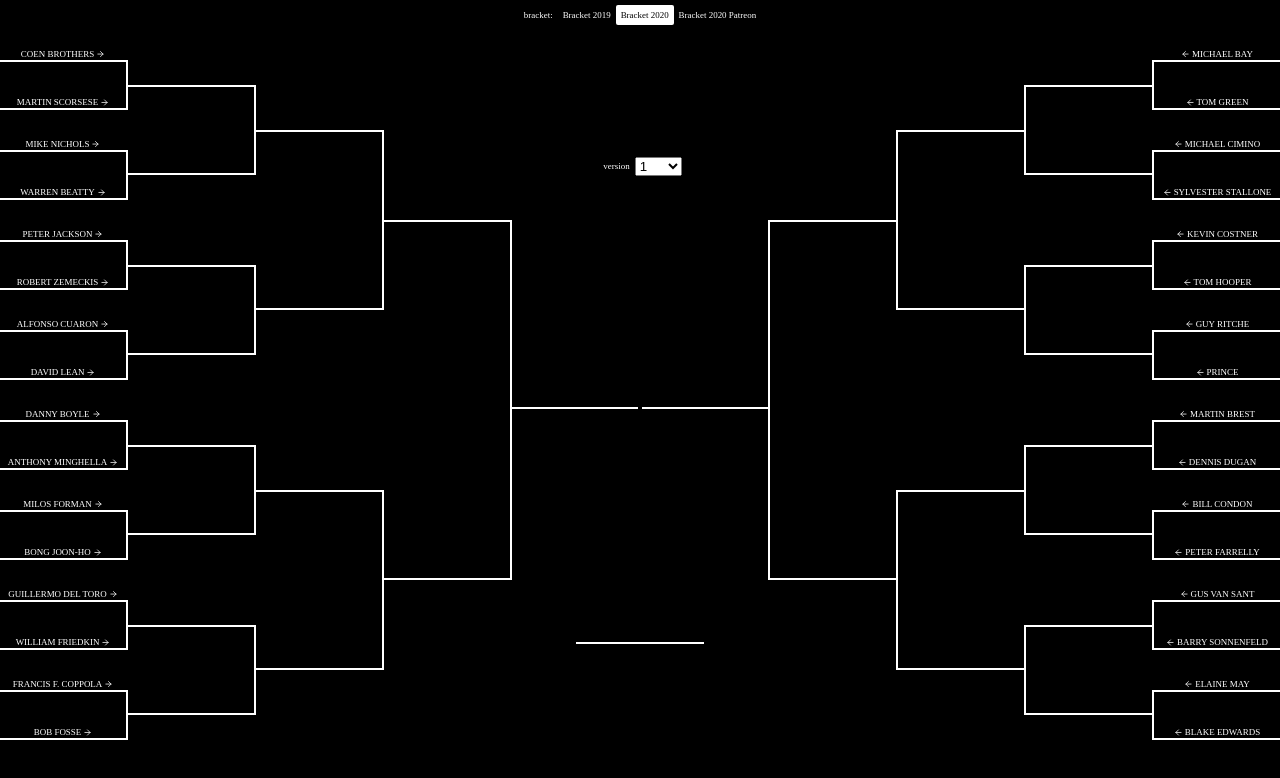
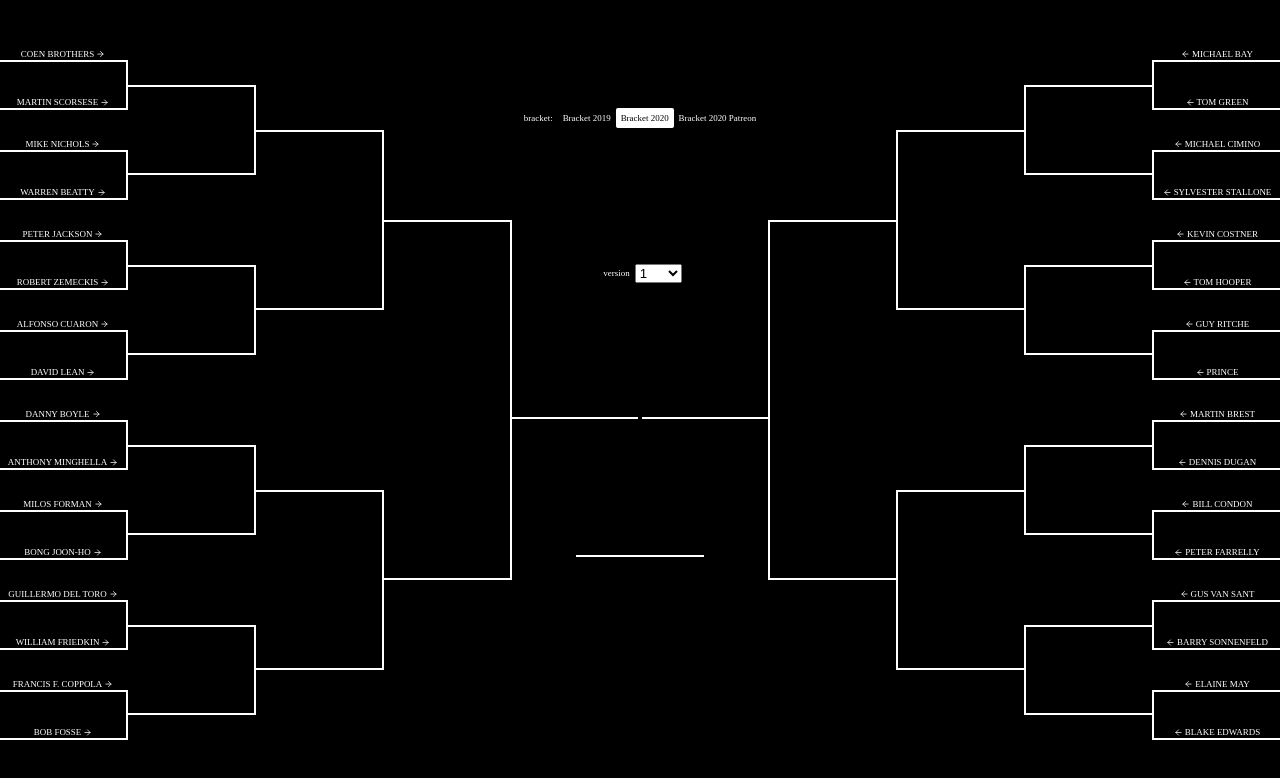
Before and after one commit to Jephuff/blank-check-march-madness, a React (Create React App) app: page / in a window 1280 px wide. Shown: the top 778 px of the page. Built offline with nearby package versions, Linux system fonts and the light colour scheme.

Commit message:
bracket selector should be clickable

```diff
--- a/src/App.tsx
+++ b/src/App.tsx
@@ -108,19 +108,6 @@ export default () => {
         fontSize: '0.7vw',
       }}
     >
-      <div
-        style={{
-          position: 'absolute',
-          top: 0,
-          right: 0,
-          left: 0,
-          display: 'flex',
-          justifyContent: 'center',
-          paddingTop: 5,
-        }}
-      >
-        {bracketSelector}
-      </div>
       <ForkWrapper
         data={bracket.data.options[0]}
         selectionKey={`${baseKey}-0`}
@@ -134,6 +121,7 @@ export default () => {
           justifyContent: 'space-around',
         }}
       >
+        {bracketSelector}
         {controls}
         <div style={{ display: 'flex' }}>
           <div
@@ -192,6 +180,8 @@ export default () => {
         >
           <ForkItem picked={winnerSelection} data={bracket.data} />
         </div>
+        {/* Spacer to balance bracket selector */}
+        <div />
       </div>
       <ForkWrapper
         right
```
